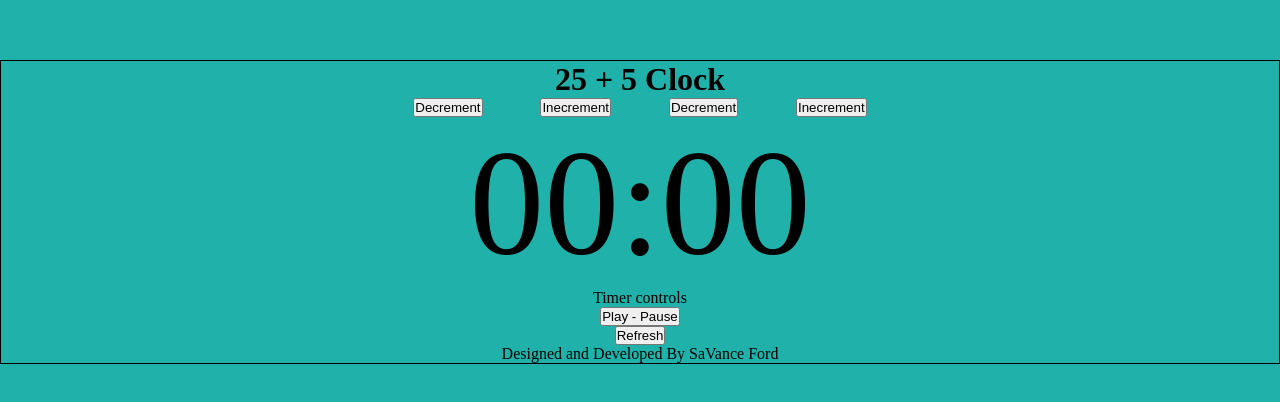
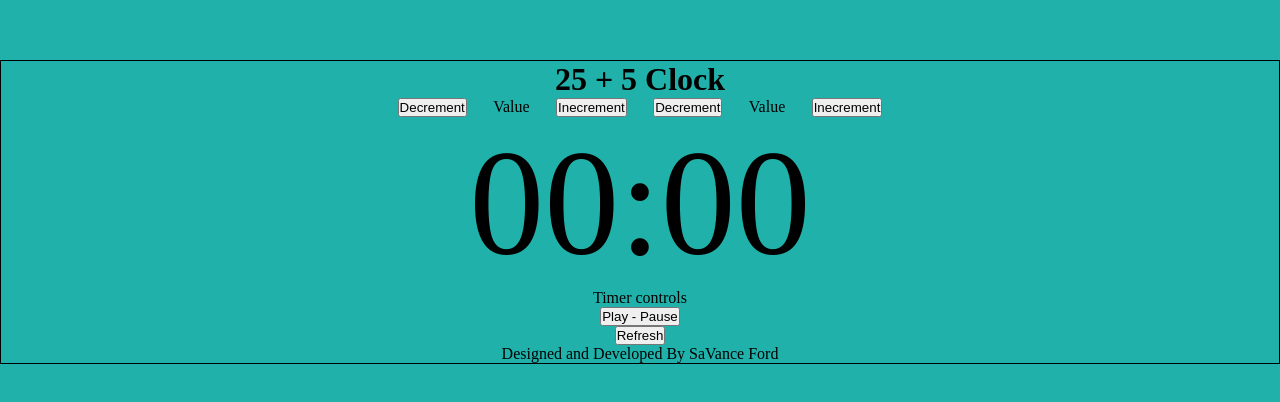
Before and after one commit to SaVanceX/25-5-clock, a React (Create React App) app: page / in a window 1280 px wide. Shown: the part 188-590 px from the top of the page. Built offline with nearby package versions, Linux system fonts and the light colour scheme.

Commit message:
Create Length component

```diff
--- a/src/App.js
+++ b/src/App.js
@@ -1,14 +1,13 @@
+import Length from "./components/Length";
+
 function App() {
   return (
     <>
       <div className="clock-container">
         <h1>25 + 5 Clock</h1>
         <div className="length-container">
-          <button>Decrement</button>
-          <button>Inecrement</button>
-          <button>Decrement</button>
-
-          <button>Inecrement</button>
+          <Length />
+          <Length />
         </div>
         <div className="timer">
           <p>00:00</p>
--- /dev/null
+++ b/src/components/Length.js
@@ -0,0 +1,9 @@
+export default function Length() {
+  return (
+    <>
+      <button>Decrement</button>
+      <p>Value</p>
+      <button>Inecrement</button>
+    </>
+  );
+}
```
